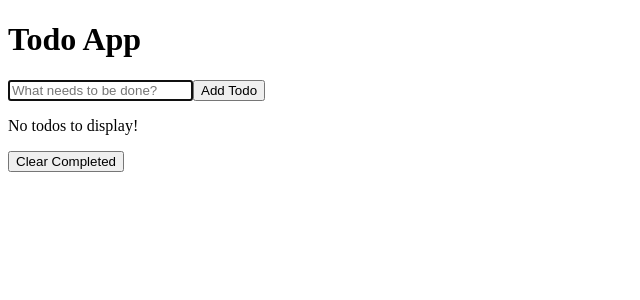
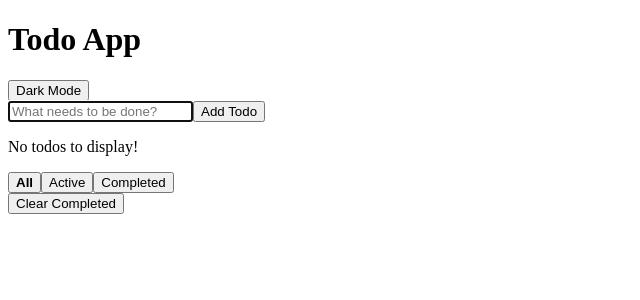
Before and after one commit to ShymeetriaJ/Context_API-implementation, a React (Vite) app in the folder api-implementation/: page / in a window 1280 px wide. Shown: the top 300 px of the page, without its empty margins (0-640 px from the left). Built offline with nearby package versions, Linux system fonts and the light colour scheme.

Commit message:
added theme component.

```diff
--- a/api-implementation/src/App.jsx
+++ b/api-implementation/src/App.jsx
@@ -2,18 +2,26 @@ import { useContext } from "react";
 import TodoContext from './context/TodoContext';
 import TodoList from "./components/TodoList/TodoList";
 import TodoInput from './components/TodoInput/TodoInput';
+import FilterButtons from "./components/FilterButtons/FilterButtons";
+import ThemeContext from "./context/ThemeContext";
+import ThemeToggleButton from "./components/ThemeToggleButton/ThemeToggleButton";
 
 
 function App() {
   const {clearCompleted} = useContext(TodoContext);
+  const { theme } = useContext(ThemeContext);
 
   return (
       <div>
       <h1>Todo App</h1>
 
+      <ThemeToggleButton />
+
       <TodoInput />
 
       <TodoList />
+
+      <FilterButtons />
 
       <button onClick={clearCompleted}>
         Clear Completed
--- /dev/null
+++ b/api-implementation/src/components/FilterButtons/FilterButtons.jsx
@@ -0,0 +1,33 @@
+import { useContext } from 'react';
+import FilterContext from '../../context/FilterContext';
+
+const FilterButtons = () => {
+  const { filter, setFilter } = useContext(FilterContext);
+
+  return (
+    <div>
+      <button
+        onClick={() => setFilter('all')}
+        style={{ fontWeight: filter === 'all' ? 'bold' : 'normal' }}
+      >
+        All
+      </button>
+
+      <button
+        onClick={() => setFilter('active')}
+        style={{ fontWeight: filter === 'active' ? 'bold' : 'normal' }}
+      >
+        Active
+      </button>
+
+      <button
+        onClick={() => setFilter('completed')}
+        style={{ fontWeight: filter === 'completed' ? 'bold' : 'normal' }}
+      >
+        Completed
+      </button>
+    </div>
+  );
+};
+
+export default FilterButtons;
--- /dev/null
+++ b/api-implementation/src/components/ThemeToggleButton/ThemeToggleButton.jsx
@@ -0,0 +1,14 @@
+import { useContext } from 'react';
+import ThemeContext from '../../context/ThemeContext';
+
+const ThemeToggleButton = () => {
+  const { theme, toggleTheme } = useContext(ThemeContext);
+
+  return (
+    <button onClick={toggleTheme}>
+      {theme === 'light' ? ' Dark Mode' : ' Light Mode'}
+    </button>
+  );
+};
+
+export default ThemeToggleButton;
```
